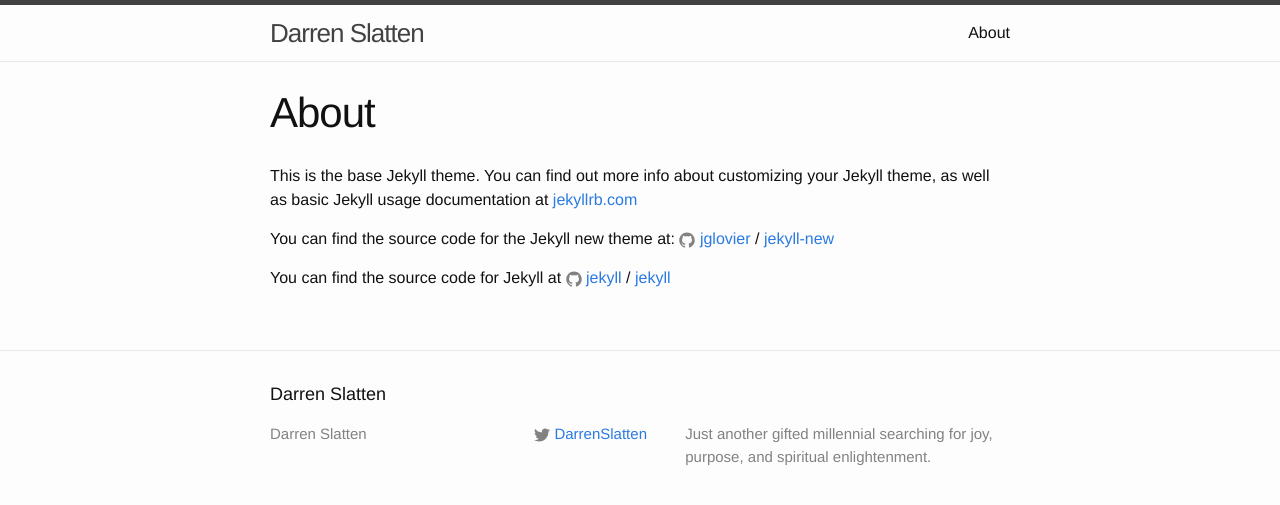
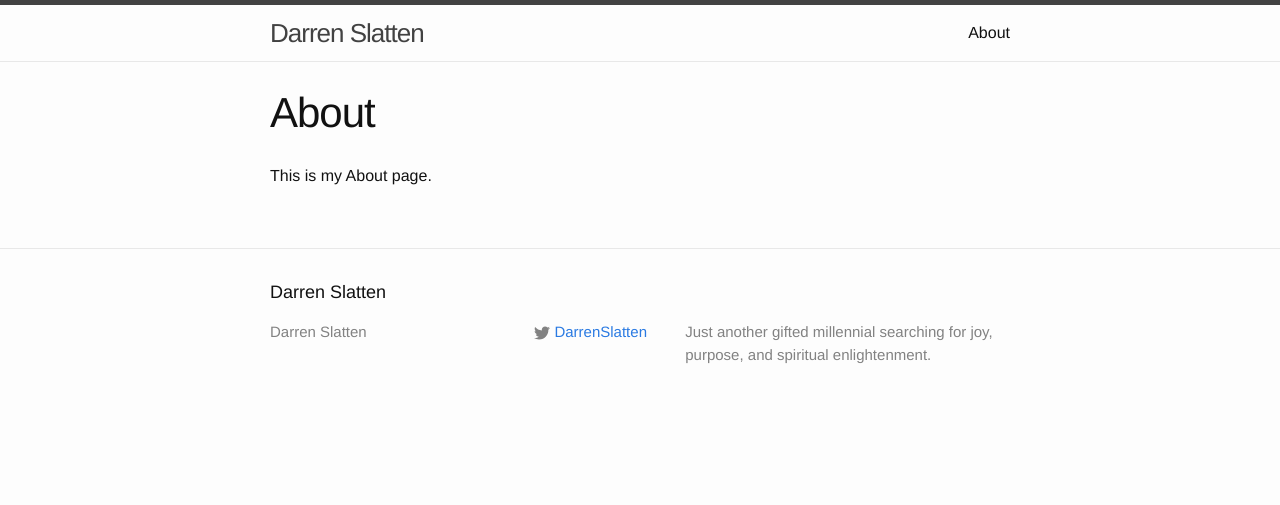
Before and after one commit to dslatten/dslatten.github.io, a Jekyll site: the page built from about.md, in a window 1280 px wide. Shown: the top 505 px of the page. Built offline with Jekyll 4.4.1, drawn with Linux system fonts in a browser that asks for light colours.

Commit message:
Edited About page
Edited About page and changed permalinks

```diff
--- a/_config.yml
+++ b/_config.yml
@@ -19,4 +19,4 @@ github_username:
 markdown: kramdown
 
 # Outputting
-permalink:     /:categories/:title.html
+permalink:     /:title.html
--- a/about.md
+++ b/about.md
@@ -1,15 +1,7 @@
 ---
 layout: page
 title: About
-permalink: /about/
+permalink: /about.html
 ---
 
-This is the base Jekyll theme. You can find out more info about customizing your Jekyll theme, as well as basic Jekyll usage documentation at [jekyllrb.com](http://jekyllrb.com/)
-
-You can find the source code for the Jekyll new theme at:
-{% include icon-github.html username="jglovier" %} /
-[jekyll-new](https://github.com/jglovier/jekyll-new)
-
-You can find the source code for Jekyll at
-{% include icon-github.html username="jekyll" %} /
-[jekyll](https://github.com/jekyll/jekyll)
+This is my About page.
```
Also changed, not shown: _posts/2016-01-03-hello-world.md (+1 -1 lines).
